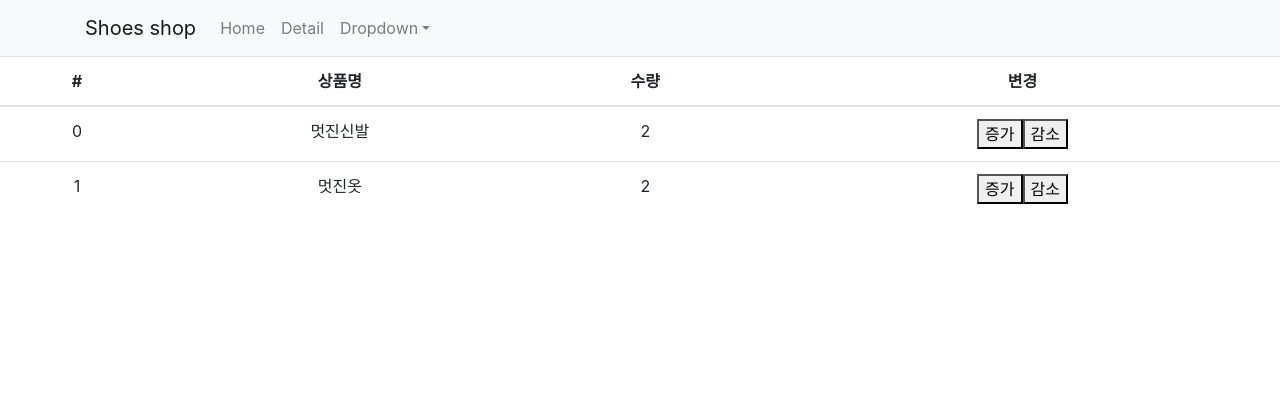
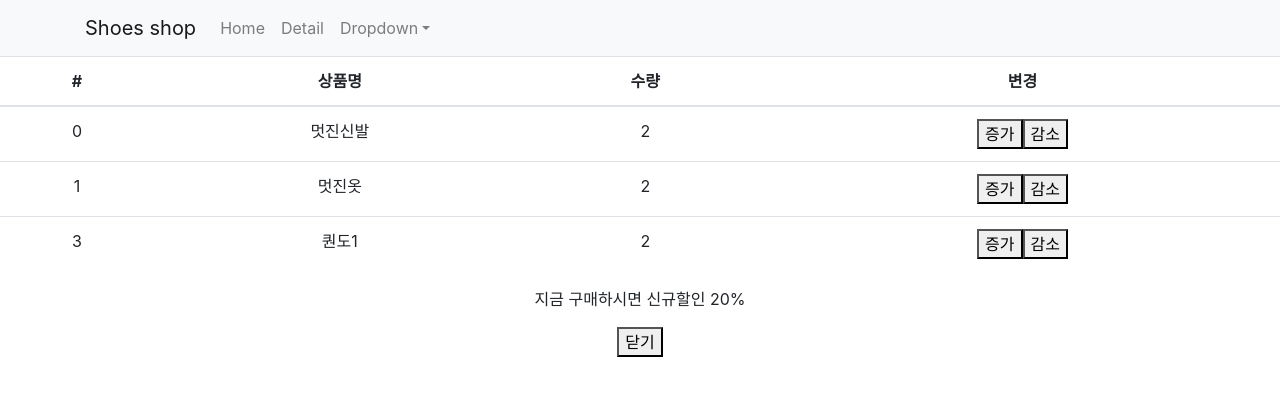
Before and after one commit to whddnjs1715/shoppingMall_react, a React (Create React App) app: page /cart in a window 1280 px wide. Shown: the top 396 px of the page. Built offline with nearby package versions, Linux system fonts and the light colour scheme.

Commit message:
redux 추가 #25

```diff
--- a/src/components/body/Cart.jsx
+++ b/src/components/body/Cart.jsx
@@ -42,6 +42,11 @@ const Cart = (props) => {
           })}
         </tbody>
       </Table>
+
+      <div className="my-alert2">
+        <p>지금 구매하시면 신규할인 20%</p>
+        <button>닫기</button>
+      </div>
     </div>
   );
 };
--- a/src/index.js
+++ b/src/index.js
@@ -13,9 +13,16 @@ import { createStore } from "redux";
 //   ];
 // });
 
+const alertBasic = true;
+
+const reducer2 = (state = alertBasic, action) => {
+  return state;
+};
+
 const basicState = [
   { id: 0, name: "멋진신발", quan: 2 },
   { id: 1, name: "멋진옷", quan: 2 },
+  { id: 3, name: "퀀도1", quan: 2 },
 ];
 
 const reducer = (state = basicState, action) => {
```
